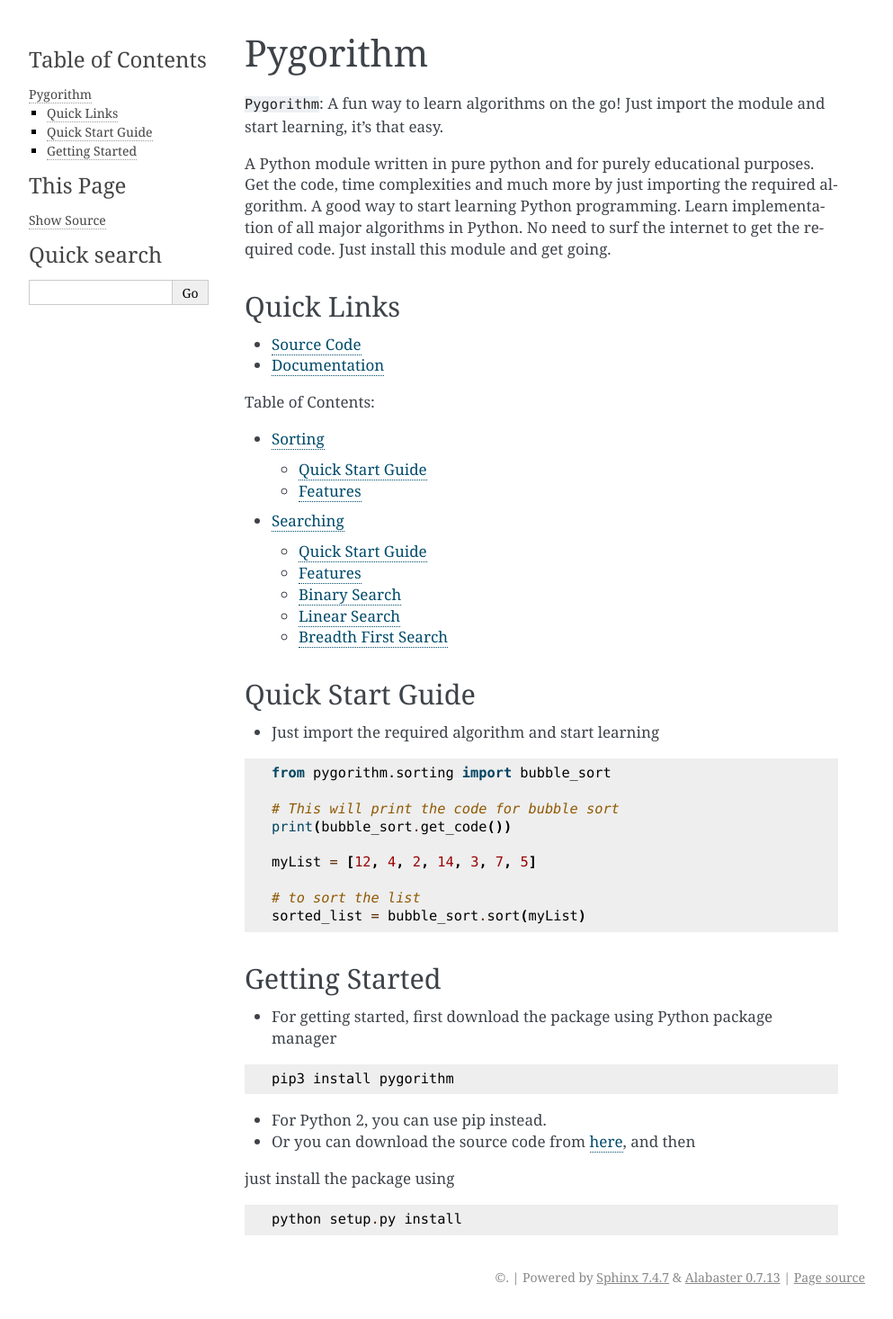
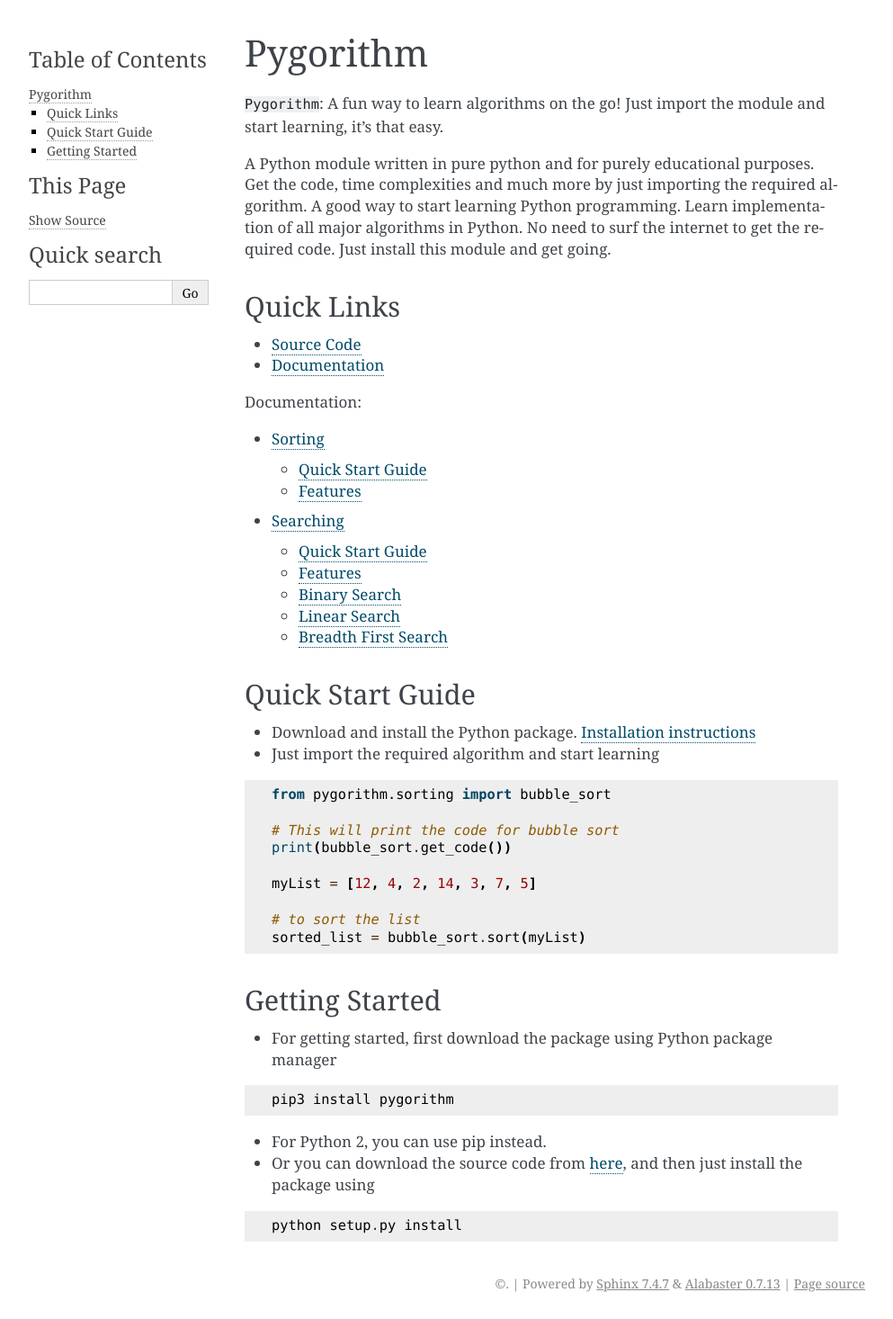
Before and after one commit to OmkarPathak/pygorithm, a Sphinx documentation site: the page built from docs/index.rst, in a window 1280 px wide. Shown: the whole page at 90% size, without its empty margins (148-1141 px from the left). Built offline with Sphinx 7.4.7, drawn with Linux system fonts in a browser that asks for light colours.

Commit message:
Updated index.rst

```diff
--- a/docs/index.rst
+++ b/docs/index.rst
@@ -17,7 +17,7 @@ Quick Links
 
 .. toctree::
    :maxdepth: 2
-   :caption: Table of Contents:
+   :caption: Documentation:
 
    Sorting
    Searching
@@ -25,6 +25,7 @@ Quick Links
 Quick Start Guide
 -----------------
 
+* Download and install the Python package. `Installation instructions <http://pygorithm.readthedocs.io/en/latest/#getting-started>`_
 * Just import the required algorithm and start learning
 
 .. code-block:: python
@@ -49,8 +50,7 @@ Getting Started
     pip3 install pygorithm
 
 * For Python 2, you can use pip instead.
-* Or you can download the source code from `here <https://github.com/OmkarPathak/pygorithm>`_, and then
-just install the package using
+* Or you can download the source code from `here <https://github.com/OmkarPathak/pygorithm>`_, and then just install the package using
 
 ::
 
```
